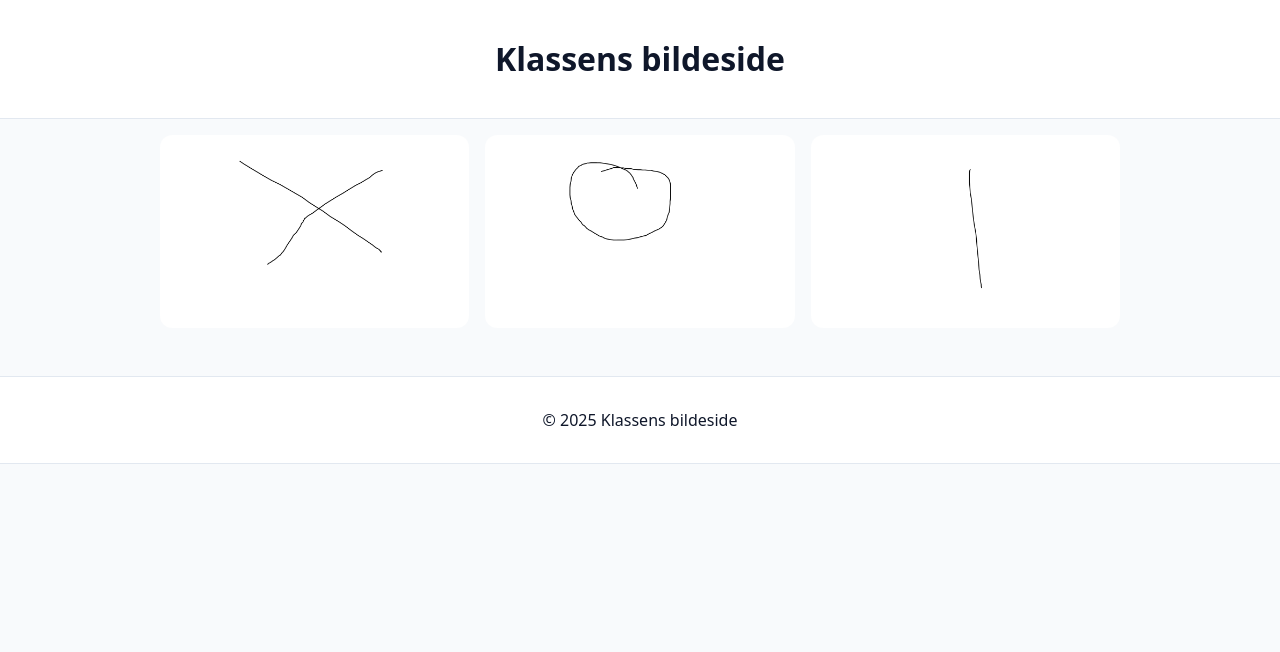
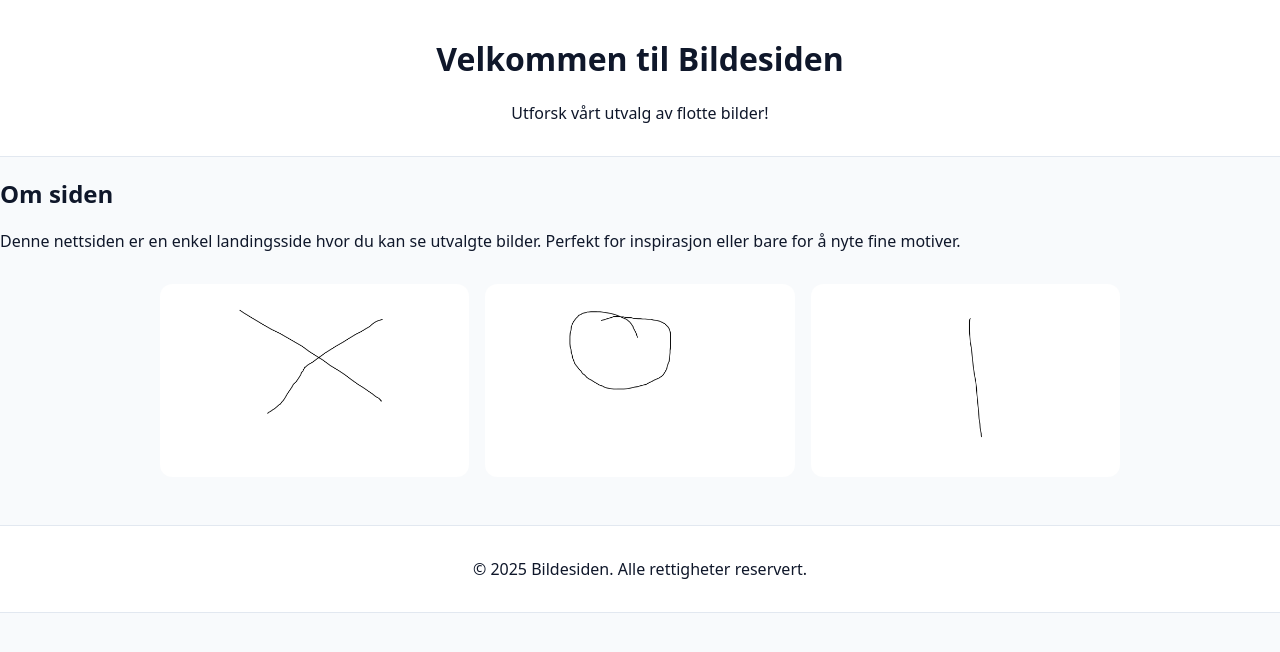
Before and after one commit to naipsacoel/bildeside, a plain HTML site: page index.html in a window 1280 px wide. Drawn offline with Linux system fonts and the light colour scheme.

Commit message:
feat(html):oppdaterte strukturen til index.html

```diff
--- a/index.html
+++ b/index.html
@@ -3,24 +3,28 @@
 <head>
   <meta charset="utf-8">
   <meta name="viewport" content="width=device-width, initial-scale=1">
-  <title>Bildeside</title>
+  <title>Velkommen til Bildesiden</title>
   <link rel="stylesheet" href="style.css">
-  <script defer src="script.js"></script>
 </head>
 <body>
   <header>
-    <h1>Klassens bildeside</h1>
+    <h1>Velkommen til Bildesiden</h1>
+    <p>Utforsk vårt utvalg av flotte bilder!</p>
   </header>
   <main>
+    <section class="intro">
+      <h2>Om siden</h2>
+      <p>Denne nettsiden er en enkel landingsside hvor du kan se utvalgte bilder. Perfekt for inspirasjon eller bare for å nyte fine motiver.</p>
+    </section>
     <section class="gallery">
-      <!-- Bildene legges inn her -->
       <img src="assets/images/bilde1.jpg" alt="Bilde 1">
       <img src="assets/images/bilde2.jpg" alt="Bilde 2">
       <img src="assets/images/bilde3.jpg" alt="Bilde 3">
+      <!-- Legg til flere bilder her om ønskelig -->
     </section>
   </main>
   <footer>
-    <p>© 2025 Klassens bildeside</p>
+    <p>© 2025 Bildesiden. Alle rettigheter reservert.</p>
   </footer>
 </body>
 </html>
```
